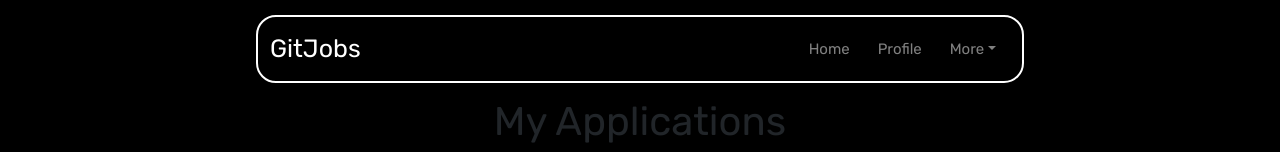
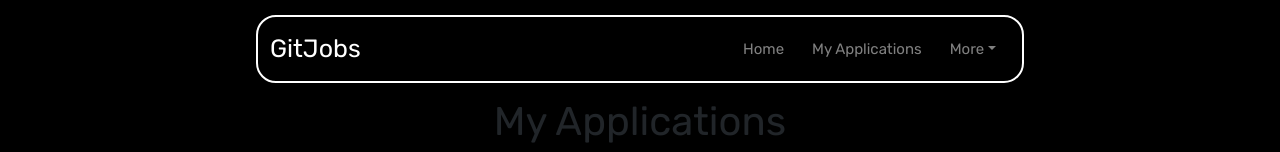
Before and after one commit to Group4-finalPoject/project_job_board, a React (Create React App) app in the folder client/: page /MyApplications in a window 1280 px wide. Shown: the top 152 px of the page. Built offline with nearby package versions, Linux system fonts and the light colour scheme.

Commit message:
pulled my applications to main nav bar instead of drop down, deleted profile button

```diff
--- a/client/src/components/Home/Navbar/Navigation.js
+++ b/client/src/components/Home/Navbar/Navigation.js
@@ -71,9 +71,8 @@
         <Navbar.Collapse className='d-flex ' id="basic-navbar-nav d-flex ">
           <Nav className="navBtns">
             <Nav.Link onClick={()=> handleHome()}>Home</Nav.Link>
-            <Nav.Link href="#link">Profile</Nav.Link>
+            <Nav.Link onClick={()=> handleMyApps()}>My Applications</Nav.Link>
             <NavDropdown title="More" id="basic-nav-dropdown">
-              <NavDropdown.Item href="#action/3.1" onClick={()=> handleMyApps()}>My Applications</NavDropdown.Item>
               <NavDropdown.Item href="#action/3.4">
                 Premium Subscription
               </NavDropdown.Item>
```
